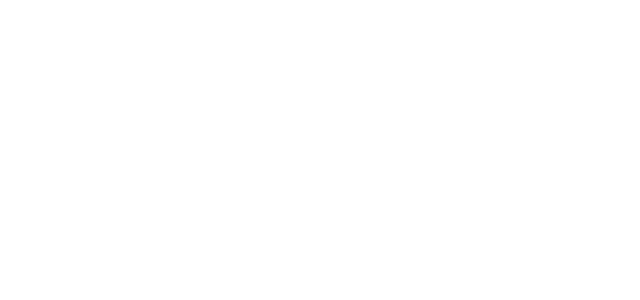
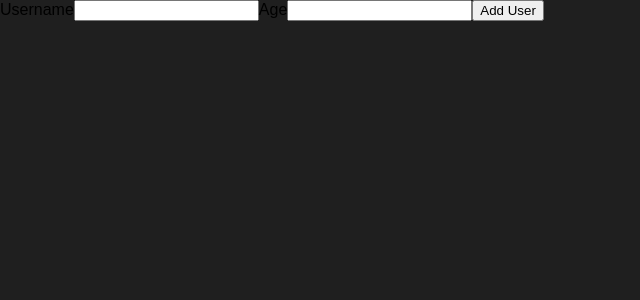
Before and after one commit to daltavida/Madyear, a JavaScript app: page / in a window 1280 px wide. Shown: the top 300 px of the page, without its empty margins (0-640 px from the left). Built offline with nearby package versions, Linux system fonts and the light colour scheme.

Commit message:
Change to dark background color

```diff
--- a/src/App.js
+++ b/src/App.js
@@ -1,5 +1,11 @@
+import AddUser from "./components/Users/AddUser";
+
 function App() {
-  return <div></div>;
+  return (
+    <div>
+      <AddUser />
+    </div>
+  );
 }
 
 export default App;
--- a/src/index.css
+++ b/src/index.css
@@ -4,6 +4,7 @@
 
 html {
   font-family: sans-serif;
+  background: #1f1f1f;
 }
 
 body {
```
